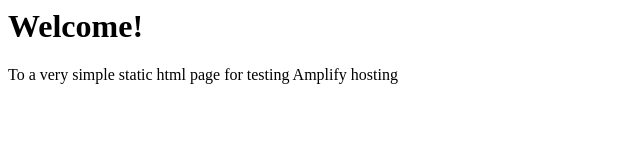
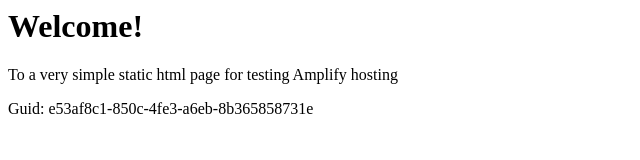
Before and after one commit to aws-aemilia-pdx/Github-PR-Commit-Integration-Test-DoNotTouch-Gith-OKSLNVO2-v1-beta-us-west-2, a website: page src/index.html in a window 1280 px wide. Shown: the whole page, without its empty margins (0-640 px from the left). Drawn offline with Linux system fonts and the light colour scheme.

Commit message:
commit from integ tests

```diff
--- a/src/index.html
+++ b/src/index.html
@@ -1,3 +1,5 @@
+
+
 <html lang="en">
 
 <head>
@@ -10,6 +12,6 @@
 <body>
     <h1>Welcome!</h1>
     <p>To a very simple static html page for testing Amplify hosting</p>
-</body>
+    <p>Guid: e53af8c1-850c-4fe3-a6eb-8b365858731e</p></body>
 
 </html>
```
